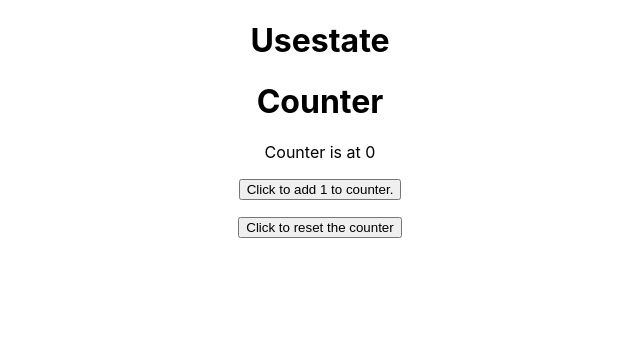
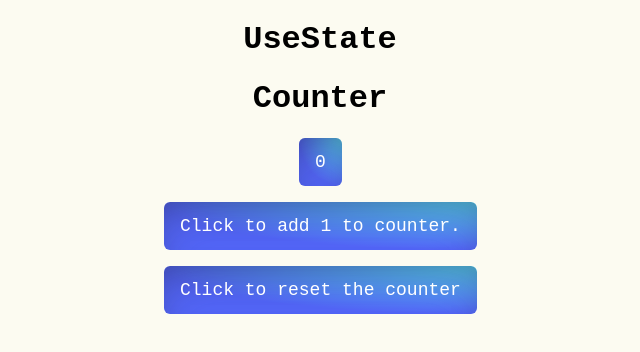
Before and after one commit to danieloliel/Usestate, a React (Create React App) app in the folder usestate/: page / in a window 1280 px wide. Shown: the top 352 px of the page, without its empty margins (320-960 px from the left). Built offline with nearby package versions, Linux system fonts and the light colour scheme.

Commit message:
add css style

```diff
--- a/usestate/src/App.css
+++ b/usestate/src/App.css
@@ -1,18 +1,10 @@
 .App {
 
   text-align: center;
+  font-family: "JetBrains Mono",monospace;
 }
 
-.App-logo {
-  height: 40vmin;
-  pointer-events: none;
-}
 
-@media (prefers-reduced-motion: no-preference) {
-  .App-logo {
-    animation: App-logo-spin infinite 20s linear;
-  }
-}
 
 .App-header {
   background-color: #282c34;
@@ -22,7 +14,7 @@
   align-items: center;
   justify-content: center;
   font-size: calc(10px + 2vmin);
-  color: white;
+  color: #FFFDD0;
 }
 
 .App-link {
@@ -37,3 +29,50 @@
     transform: rotate(360deg);
   }
 }
+
+
+
+/* CSS */
+.button-29 {
+  align-items: center;
+  appearance: none;
+  background-image: radial-gradient(100% 100% at 100% 0, #5adaff 0, #5468ff 100%);
+  border: 0;
+  border-radius: 6px;
+  box-shadow: rgba(50, 50, 93, 0.25) 0px 30px 60px -12px inset, rgba(0, 0, 0, 0.3) 0px 18px 36px -18px inset;  box-sizing: border-box;
+  color: #fff;
+  cursor: pointer;
+  display: inline-flex;
+  font-family: "JetBrains Mono",monospace;
+  height: 48px;
+  justify-content: center;
+  line-height: 1;
+  list-style: none;
+  overflow: hidden;
+  padding-left: 16px;
+  padding-right: 16px;
+  position: relative;
+  text-align: left;
+  text-decoration: none;
+  transition: box-shadow .15s,transform .15s;
+  user-select: none;
+  -webkit-user-select: none;
+  touch-action: manipulation;
+  white-space: nowrap;
+  will-change: box-shadow,transform;
+  font-size: 18px;
+}
+
+.button-29:focus {
+  box-shadow: #3c4fe0 0 0 0 1.5px inset, rgba(45, 35, 66, .4) 0 2px 4px, rgba(45, 35, 66, .3) 0 7px 13px -3px, #3c4fe0 0 -3px 0 inset;
+}
+
+.button-29:hover {
+  box-shadow: rgba(45, 35, 66, .4) 0 4px 8px, rgba(45, 35, 66, .3) 0 7px 13px -3px, #3c4fe0 0 -3px 0 inset;
+  transform: translateY(-2px);
+}
+
+.button-29:active {
+  box-shadow: #3c4fe0 0 3px 7px inset;
+  transform: translateY(2px);
+}
--- a/usestate/src/App.js
+++ b/usestate/src/App.js
@@ -4,7 +4,7 @@
 function App() {
   return (
     <div className="App">
-     <h1>Usestate</h1>
+     <h1 >UseState</h1>
       <p></p>
      <Counter />
     </div>
--- a/usestate/src/Counter.js
+++ b/usestate/src/Counter.js
@@ -20,9 +20,9 @@
     return (
       <div>
        <h1>Counter</h1>
-       <p>Counter is at {count}</p>
-       <button onClick={incr}>Click to add 1 to counter.</button> <p></p>
-       <button onClick={clear}>Click to reset the counter</button>
+       <p><div class="button-29">{count}</div></p>
+       <button class="button-29"  onClick={incr}>Click to add 1 to counter.</button> <p></p>
+       <button class="button-29"  onClick={clear}>Click to reset the counter</button>
       </div>
     );
   }
--- a/usestate/src/index.css
+++ b/usestate/src/index.css
@@ -5,6 +5,7 @@
     sans-serif;
   -webkit-font-smoothing: antialiased;
   -moz-osx-font-smoothing: grayscale;
+  background-color: #fcfbf1;
 }
 
 code {
```
